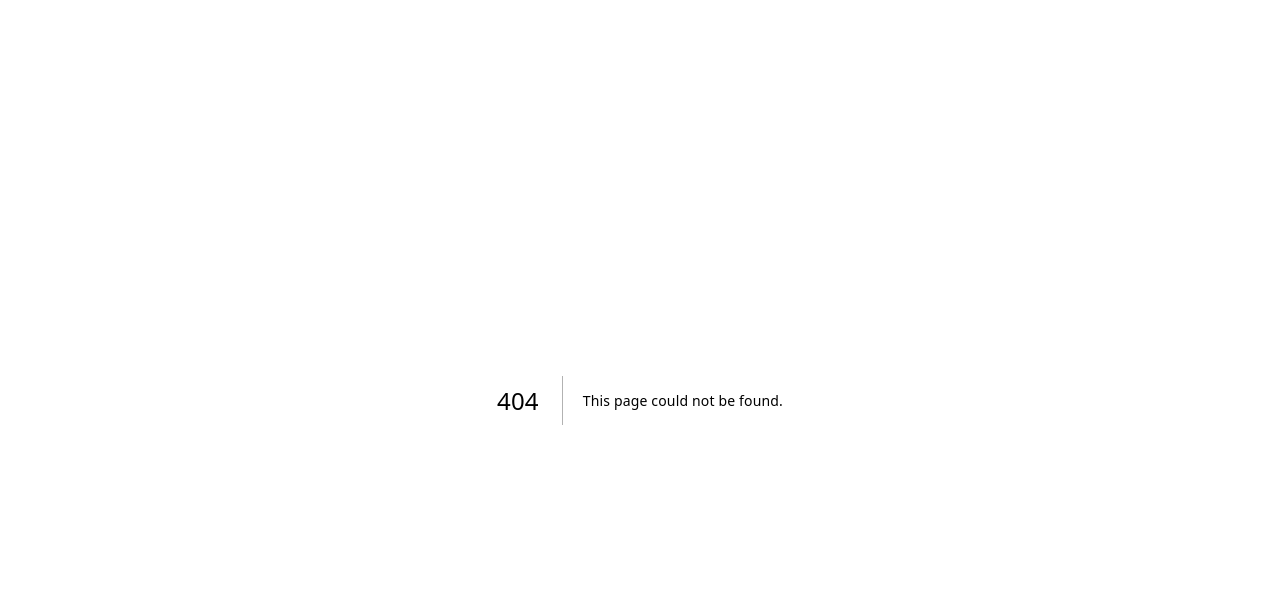
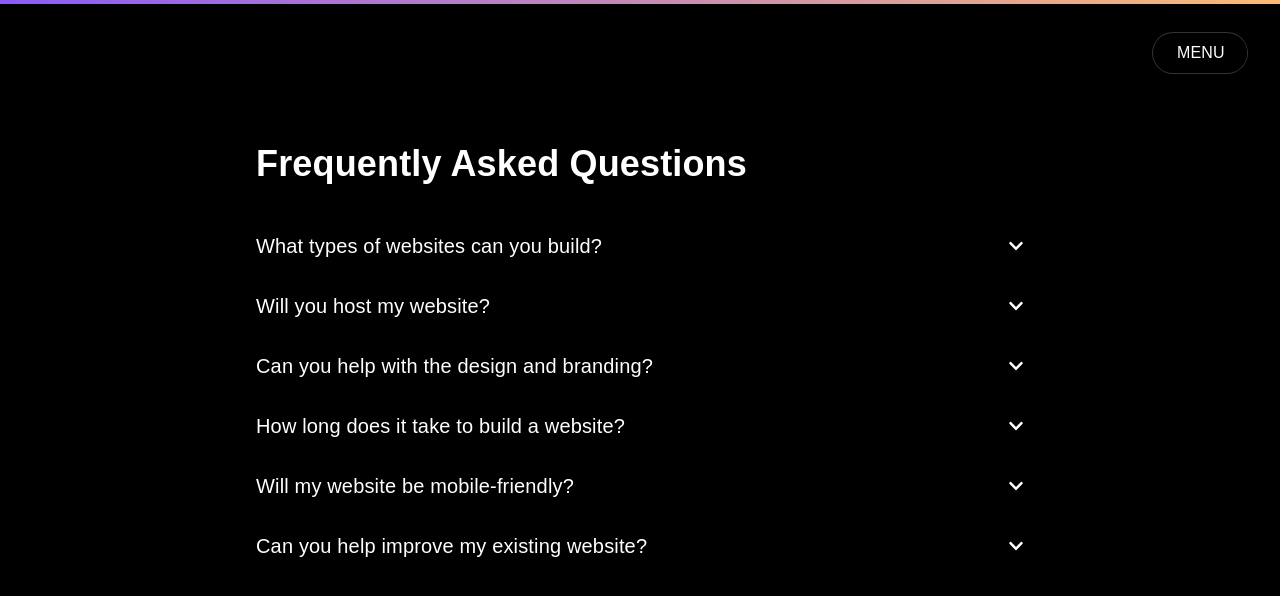
Before and after one commit to hyperreal-dev/hyperreal, a Next.js app: page /work in a window 1280 px wide. Before the commit this address had no page. Shown: the top 596 px of the page. Built offline with nearby package versions, Linux system fonts and the light colour scheme; a web font is replaced by a local one.

Commit message:
Added FAQ component

```diff
--- /dev/null
+++ b/app/(index)/work/page.tsx
@@ -0,0 +1,106 @@
+'use client';
+
+import { useState } from 'react';
+import { motion, AnimatePresence } from 'motion/react';
+import PageWrapper from '@/components/ui/page-wrapper';
+import { FaChevronDown } from 'react-icons/fa';
+
+type FAQItemProps = {
+	icon?: React.ReactNode;
+	question: string;
+	answer: string;
+};
+
+const answerAnimation = {
+	initial: {
+		height: 0,
+		opacity: 0,
+	},
+	animate: {
+		height: 'auto',
+		opacity: 1,
+		transition: { duration: 0.5, ease: [0.645, 0.045, 0.355, 1] },
+	},
+	exit: {
+		height: 0,
+		opacity: 0,
+		transition: { duration: 0.5, ease: [0.645, 0.045, 0.355, 1] },
+	},
+};
+
+const paragraphAnimation = {
+	initial: {
+		y: -20,
+		opacity: 0,
+	},
+	animate: {
+		y: 0,
+		opacity: 1,
+	},
+	exit: {
+		y: -20,
+		opacity: 0,
+	},
+};
+
+function FAQItem({ question, answer }: FAQItemProps) {
+	const [isOpen, setIsOpen] = useState(false);
+
+	return (
+		<motion.div className='flex w-full flex-col gap-1'>
+			<button className='flex w-full cursor-pointer items-center justify-between' onClick={() => setIsOpen(!isOpen)}>
+				<h3 className='font cursor-pointer md:text-xl'>{question}</h3>
+				<motion.span
+					animate={{
+						rotate: isOpen ? 180 : 0,
+						scale: isOpen ? 1.1 : 1,
+					}}
+					transition={{ duration: 0.3, ease: [0.645, 0.045, 0.355, 1] }}>
+					<FaChevronDown className='h-4 w-4' />
+				</motion.span>
+			</button>
+			<AnimatePresence initial={false}>
+				{isOpen && (
+					<motion.div className='px-4 md:px-8' {...answerAnimation}>
+						<motion.p className='text-pretty text-sm text-white/60 md:text-base' {...paragraphAnimation}>
+							{answer}
+						</motion.p>
+					</motion.div>
+				)}
+			</AnimatePresence>
+		</motion.div>
+	);
+}
+
+export default function Work() {
+	return (
+		<PageWrapper>
+			<section className='mx-auto flex max-w-3xl flex-col gap-8 py-32'>
+				<h1 className='py-4 text-2xl font-semibold md:text-4xl'>Frequently Asked Questions</h1>
+				<FAQItem
+					question='What types of websites can you build?'
+					answer='We create everything from simple static websites to full-scale e-commerce platforms, all tailored to meet your unique business needs.'
+				/>
+
+				<FAQItem question='Will you host my website?' answer='Optional but absolutely. We offer fast, reliable hosting services to give your website maximum speed and uptime.' />
+
+				<FAQItem
+					question='Can you help with the design and branding?'
+					answer='Of course! We specialize in unique web designs and can help strengthen your brand identity for a consistent online presence.'
+				/>
+
+				<FAQItem
+					question='How long does it take to build a website?'
+					answer='The timeline depends on the complexity of the project, but we work efficiently to deliver your website on time without compromising quality.'
+				/>
+
+				<FAQItem question='Will my website be mobile-friendly?' answer='Yes, all the websites we build are fully responsive and optimized for mobile, tablet, and desktop devices.' />
+
+				<FAQItem
+					question='Can you help improve my existing website?'
+					answer='Definitely! We can update and optimize your current website to improve its performance, design, and functionality.'
+				/>
+			</section>
+		</PageWrapper>
+	);
+}
```
